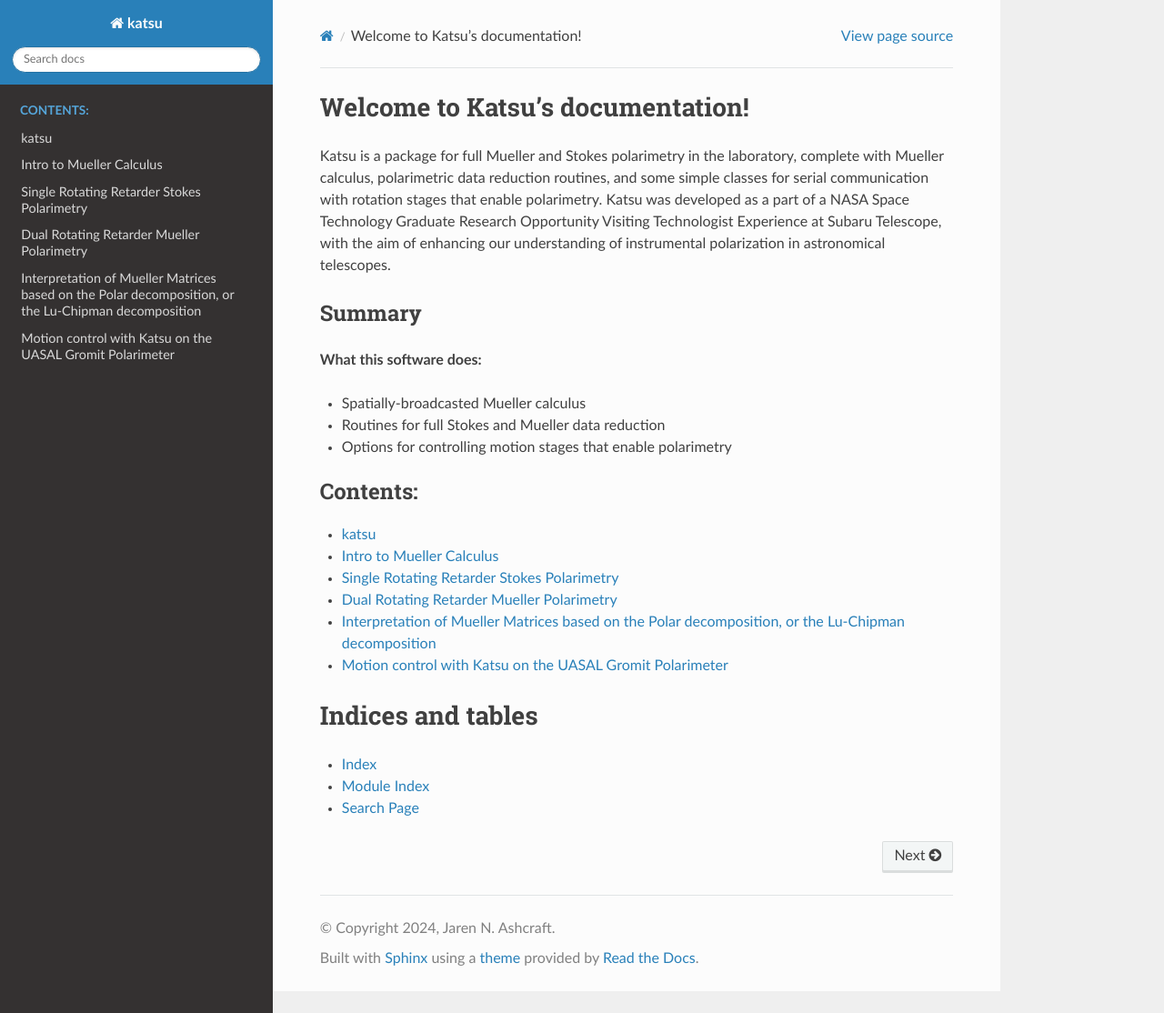
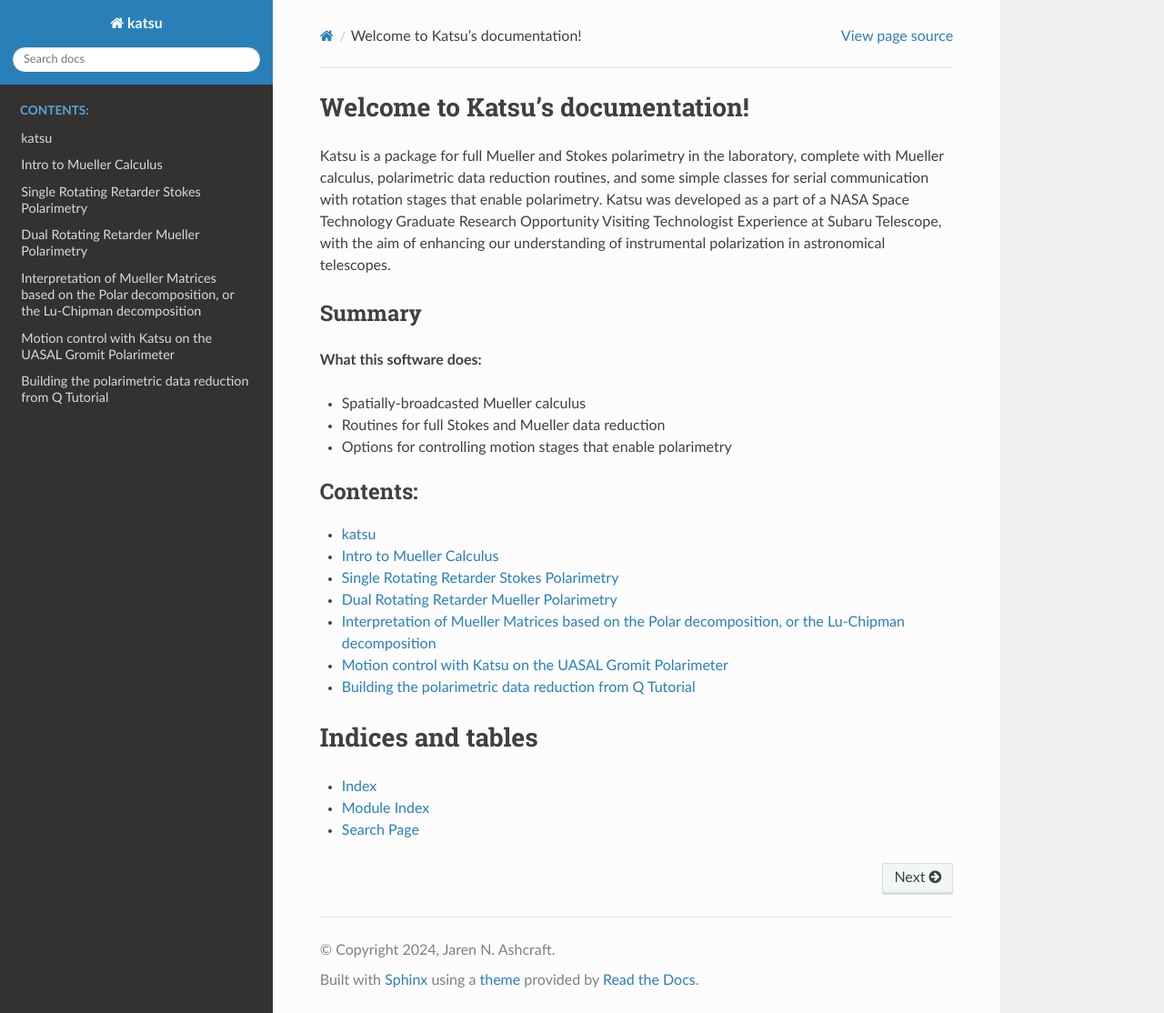
Before and after one commit to Jashcraf/katsu, a Sphinx documentation site: the page built from docs/index.rst, in a window 1280 px wide and 1114 px high. Shown: the whole window at 91% size. Built offline with Sphinx 7.4.7 and the Read the Docs theme 2.0.0, drawn with Linux system fonts in a browser that asks for light colours; pages that are not in the unit, such as notebooks, are missing from menus; some of the changed lines change nothing that is shown.

Commit message:
clean up pycache and add demo to website

```diff
--- a/docs/index.rst
+++ b/docs/index.rst
@@ -27,6 +27,7 @@
    notebooks/BroadcastedPolarimetry.ipynb
    notebooks/PolarDecomposition.ipynb
    notebooks/DemoAgilisMotion.ipynb
+   notebooks/Q_DataReduction.ipynb
 
 
 
```
